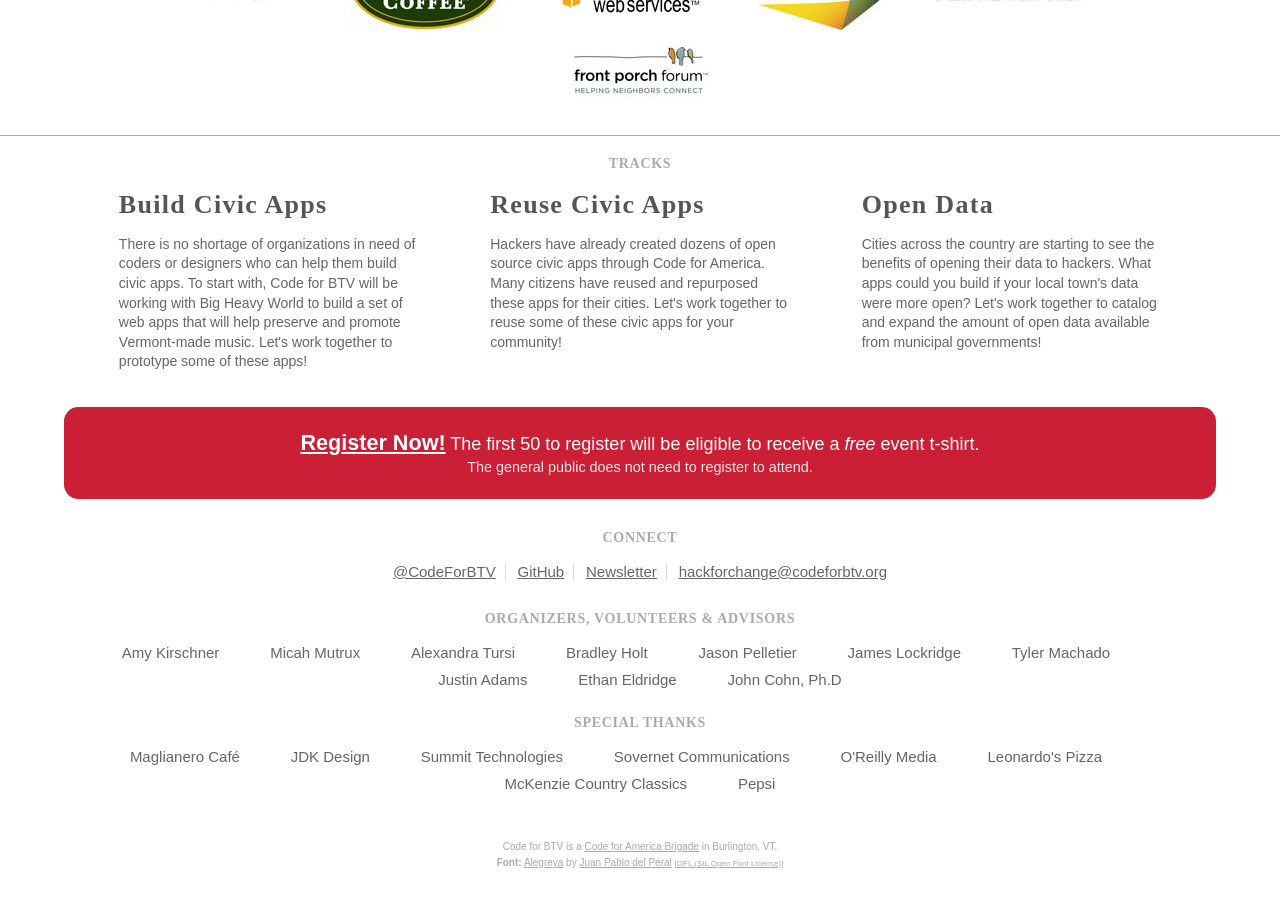
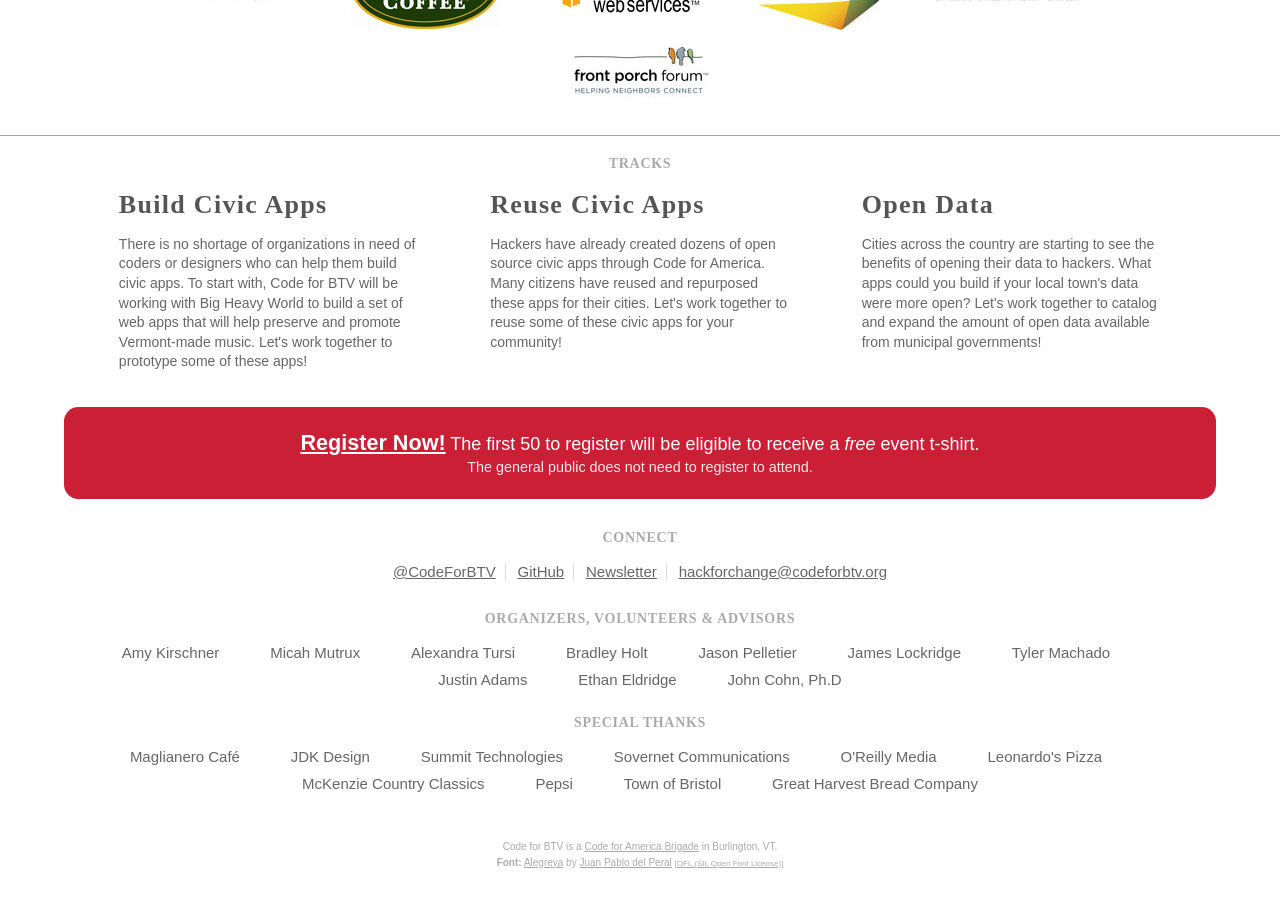
Before and after one commit to tedholtz/codeforbtv.github.com, a Jekyll site: the page built from index.html, in a window 1280 px wide and 900 px high, scrolled down 1000 px. Built offline with Jekyll 4.4.1, drawn with Linux system fonts in a browser that asks for light colours; some web fonts are replaced.

Commit message:
Add thanks.

```diff
--- a/index.html
+++ b/index.html
@@ -119,6 +119,8 @@
               <li>Leonardo's Pizza</li>
               <li>McKenzie Country Classics</li>
               <li>Pepsi</li>
+              <li>Town of Bristol</li>
+              <li>Great Harvest Bread Company</li>
           </ul>
         </nav>
     </article>
```
